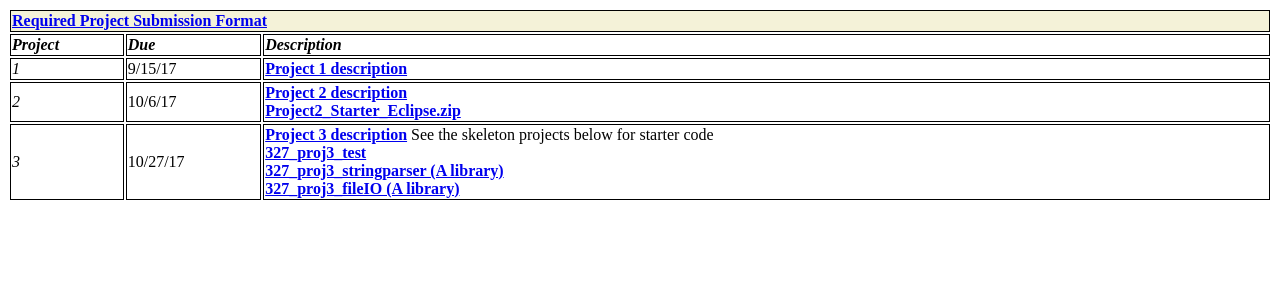
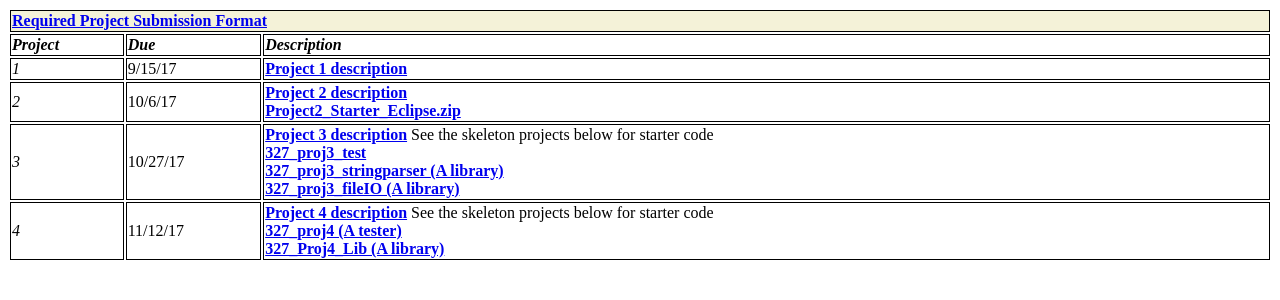
Before and after one commit to CNUClasses/CPSC327, a Jekyll site: the page navbar/Projects.html, which Jekyll copies as it is, in a window 1280 px wide. Shown: the top 300 px of the page. Built offline with Jekyll 4.4.1, drawn with Linux system fonts in a browser that asks for light colours.

Commit message:
lect,proj

```diff
--- a/navbar/Lectures.html
+++ b/navbar/Lectures.html
@@ -157,7 +157,7 @@
 		<tr>
 			<td class="style_white "><em>9</em></td>
 			<td class="style_white ">
-				<strong style="color: #cc0000"><a href="https://github.com/CNUClasses/CPSC327/blob/master/content/Lectures/327 Midterm 17 KEY.pdf">Midterm Key</a></strong> <br>
+				<strong><a href="https://github.com/CNUClasses/CPSC327/blob/master/content/Lectures/327 Midterm 17 KEY.pdf" style="color: #cc0000>Midterm Key</a></strong> <br>
 				<strong><a href="https://github.com/CNUClasses/CPSC327/blob/master/content/Lectures/10_C++ Classes odds and Ends, Operators.pdf">C++ Classes odds and Ends, Operators</a></strong> <br>
             </td>
 			<td class="style_white ">
--- a/navbar/Projects.html
+++ b/navbar/Projects.html
@@ -52,5 +52,14 @@
                   <strong><a href="https://github.com/CNUClasses/327_proj3_fileIO.git"> 327_proj3_fileIO (A library)</a></strong><br>
               </td>
             </tr>
+            <tr>
+               <td class="style_white "><em>4</em></td>
+               <td class="style_white ">11/12/17</td>
+               <td class="style_white ">
+                <strong><a href="https://github.com/CNUClasses/CPSC327/blob/master/content/Projects-Eclipse/proj4_object_heiarchies_ABCs/Proj4_object_heiarchies_ABC_libraries_pointers.pdf"> Project 4 description</a></strong> See the skeleton projects below for starter code<br>
+                    <strong><a href="https://github.com/CNUClasses/327_Proj4.git"> 327_proj4  (A tester)</a></strong><br>
+                  <strong><a href="https://github.com/CNUClasses/327_Proj4_Lib.git"> 327_Proj4_Lib (A library)</a></strong><br>
+              </td>
+            </tr>
            </table>
     </section>
```
Also changed, not shown: 1 other file.
